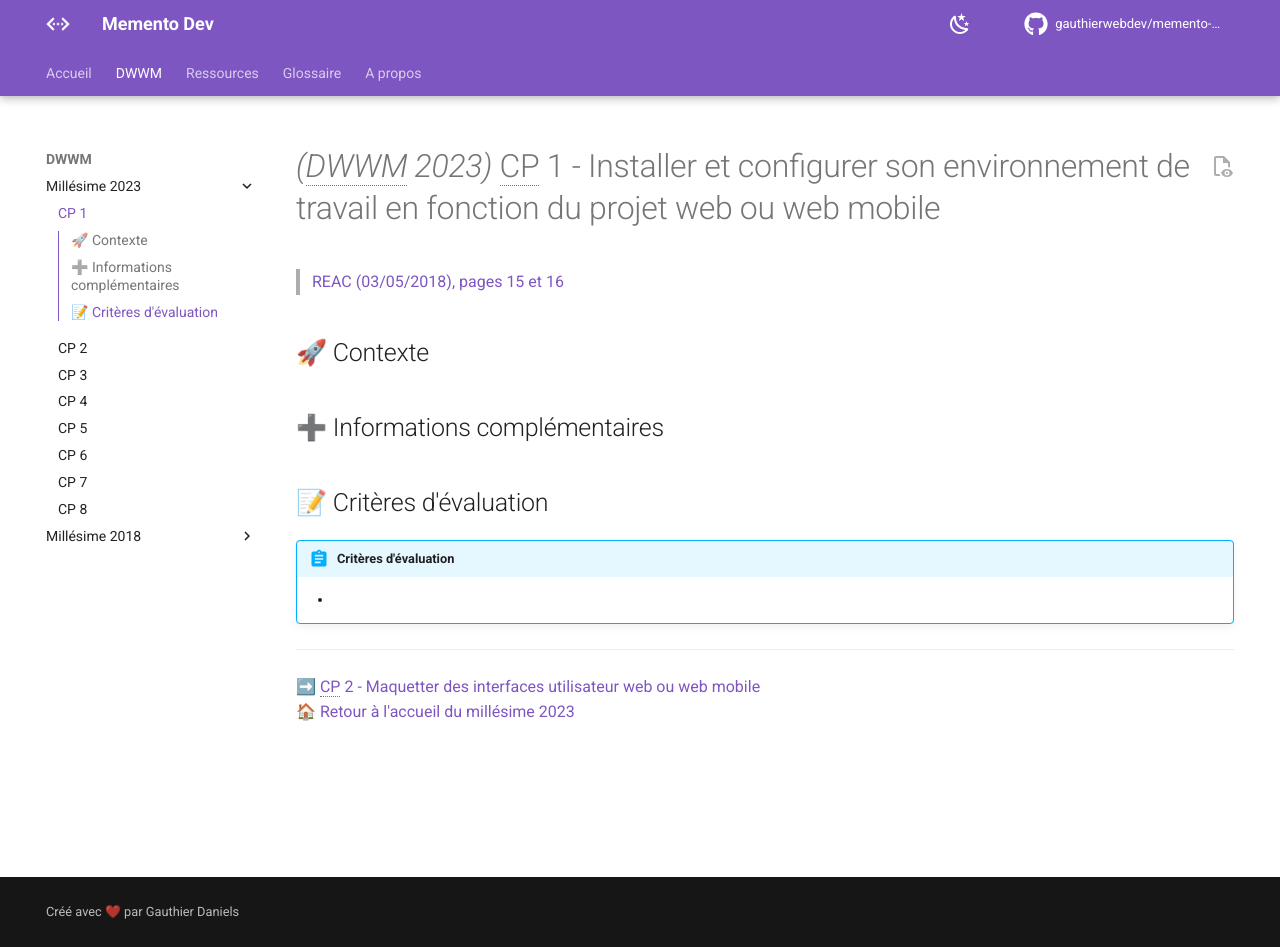
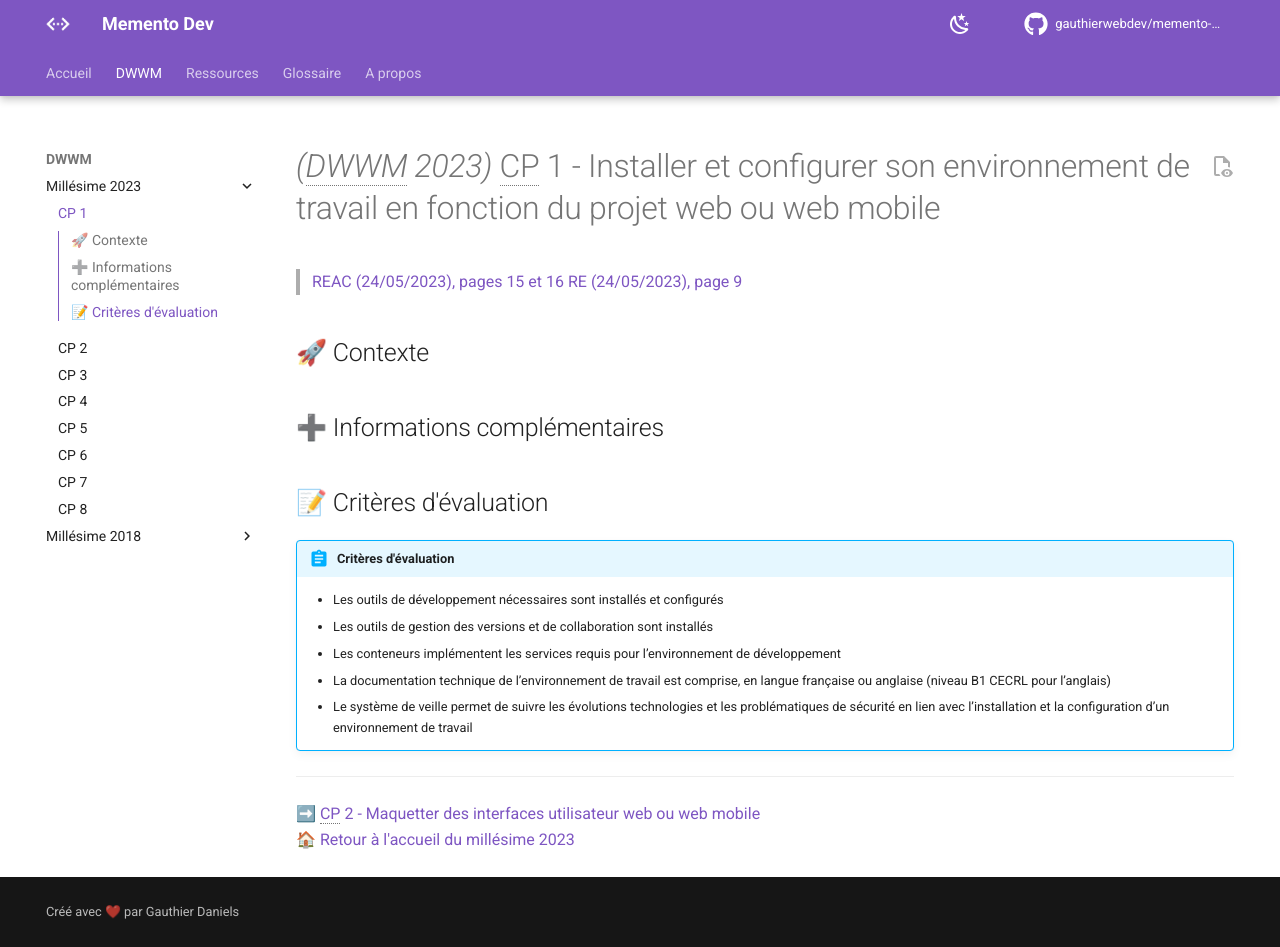
Before and after one commit to preparation-tp/memento-dev, an MkDocs documentation site: the page built from docs/dwwm/2023/cp-1-installer-et-configurer-son-environnement-de-travail-en-fonction-du-projet-web-ou-web-mobile.md, in a window 1280 px wide and 947 px high. Built offline with MkDocs 1.6.1 and Material for MkDocs 9.7.7, drawn with Linux system fonts in a browser that asks for light colours; comment, search, counter and statistics services are not loaded.

Commit message:
docs: Update CP-1 evaluation criteria

```diff
--- a/docs/dwwm/2023/cp-1-installer-et-configurer-son-environnement-de-travail-en-fonction-du-projet-web-ou-web-mobile.md
+++ b/docs/dwwm/2023/cp-1-installer-et-configurer-son-environnement-de-travail-en-fonction-du-projet-web-ou-web-mobile.md
@@ -1,5 +1,6 @@
 # _(<abbr title="Développeur Web et Web Mobile">DWWM</abbr> 2023)_ <abbr title="Compétence Professionnelle">CP</abbr> 1 - Installer et configurer son environnement de travail en fonction du projet web ou web mobile
-> [REAC (03/05/2018), pages 15 et 16](https://www.banque.di.afpa.fr/EspaceEmployeursCandidatsActeurs/EGPResultat.aspx?ct=01280m04&type=t)
+> [REAC (24/05/2023), pages 15 et 16](https://www.banque.di.afpa.fr/EspaceEmployeursCandidatsActeurs/EGPResultat.aspx?ct=01280m04&type=t)
+> [RE (24/05/2023), page 9](https://www.banque.di.afpa.fr/EspaceEmployeursCandidatsActeurs/EGPResultat.aspx?ct=01280m04&type=t)
 
 ## 🚀 Contexte
 
@@ -7,7 +8,11 @@
 
 ## 📝 Critères d'évaluation
 !!! abstract "Critères d'évaluation"
-    -
+    - Les outils de développement nécessaires sont installés et configurés
+    - Les outils de gestion des versions et de collaboration sont installés
+    - Les conteneurs implémentent les services requis pour l’environnement de développement
+    - La documentation technique de l’environnement de travail est comprise, en langue française ou anglaise (niveau B1 CECRL pour l’anglais)
+    - Le système de veille permet de suivre les évolutions technologies et les problématiques de sécurité en lien avec l’installation et la configuration d’un environnement de travail
 
 ---
 
```
